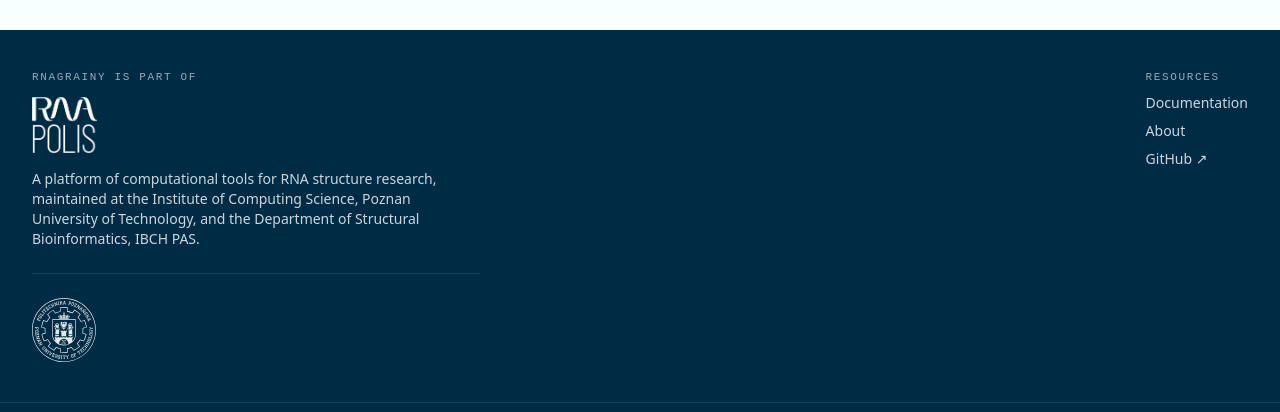
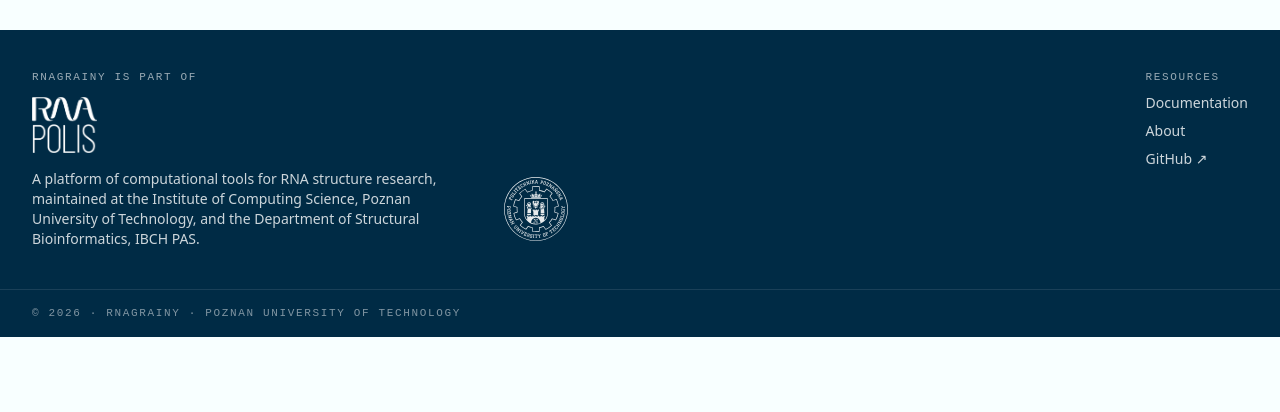
Before and after one commit to MihaKon/RNA_Grainy_App, a React (Vite) app in the folder frontend/: page / in a window 1280 px wide. Shown: the part 499-911 px from the top of the page. After the commit the page ends 836 px from the top, so only its background shows below. Built offline with nearby package versions, Linux system fonts and the light colour scheme; no server answers.

Commit message:
Place the university mark beside the footer description
Match the guidelines' footer: the Poznan University of Technology mark
sits next to the platform description instead of in a separate row.

```diff
--- a/frontend/src/components/layout/Footer.tsx
+++ b/frontend/src/components/layout/Footer.tsx
@@ -8,20 +8,20 @@ export function Footer() {
   return (
     <footer className="bg-blue-ink text-white/80">
       <div className="mx-auto grid max-w-7xl gap-10 px-4 py-10 lg:grid-cols-[1fr_auto] lg:px-8">
-        <div className="max-w-md">
+        <div>
           <p className="eyebrow text-white/60">RNAgrainy is part of</p>
           <RnaPolisMark colorway="white" className="mt-3 h-14" />
-          <p className="mt-4 text-sm">
-            A platform of computational tools for RNA structure research, maintained at
-            the Institute of Computing Science, Poznan University of Technology, and the
-            Department of Structural Bioinformatics, IBCH PAS.
-          </p>
-          <div className="mt-6 flex items-center gap-6 border-t border-white/10 pt-6">
+          <div className="mt-4 flex items-center gap-6">
+            <p className="max-w-md text-sm">
+              A platform of computational tools for RNA structure research, maintained
+              at the Institute of Computing Science, Poznan University of Technology,
+              and the Department of Structural Bioinformatics, IBCH PAS.
+            </p>
             <a
               href="https://put.poznan.pl/en"
               target="_blank"
               rel="noopener noreferrer"
-              className="opacity-90 transition-opacity hover:opacity-100"
+              className="shrink-0 opacity-90 transition-opacity hover:opacity-100"
             >
               <img
                 src={putSignUrl}
```
